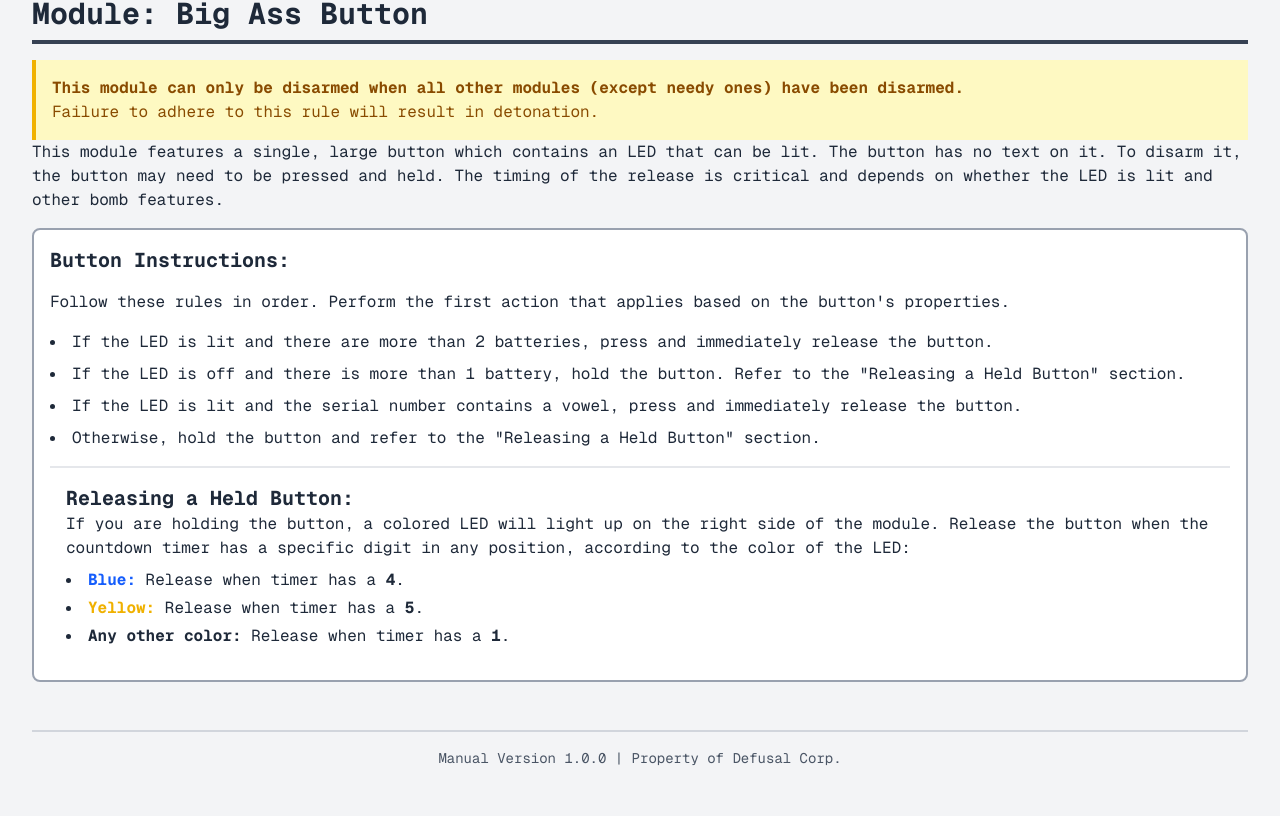
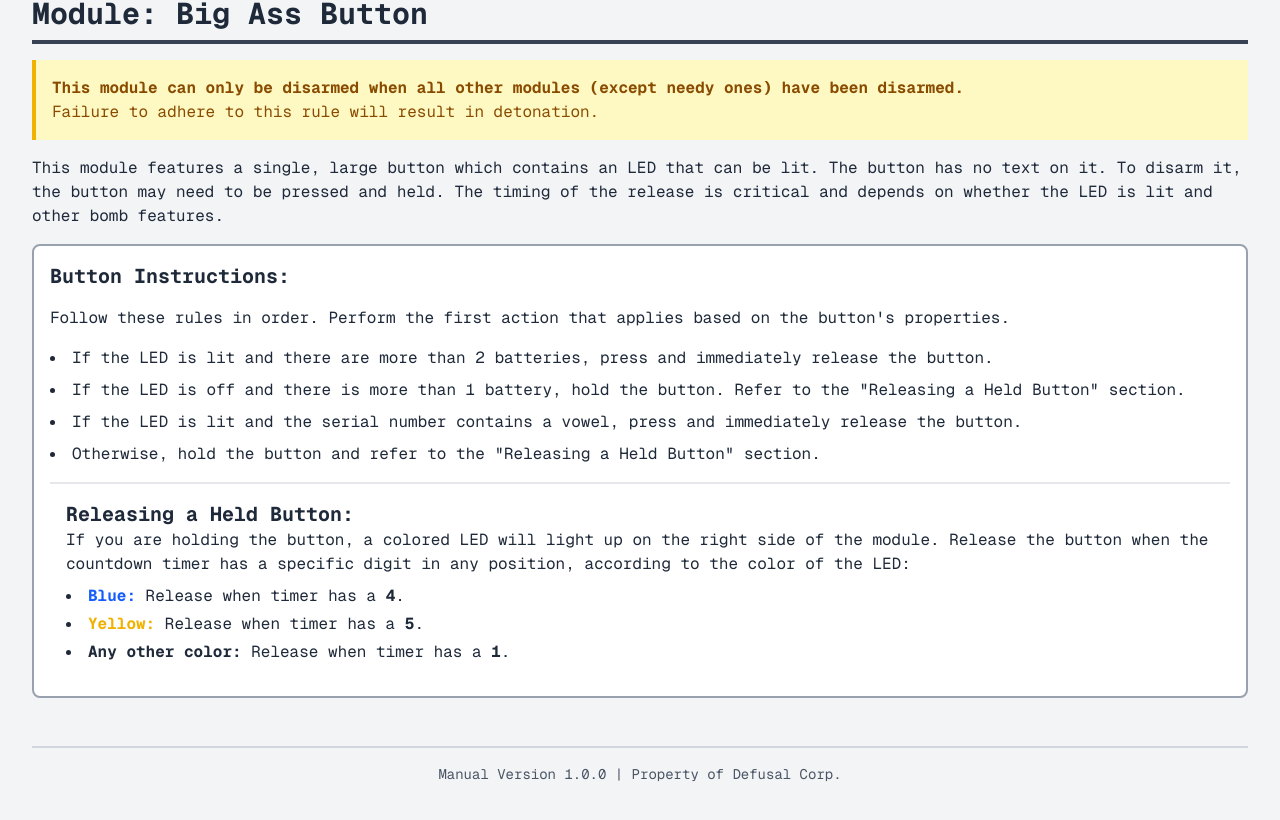
Before and after one commit to Jayx2u/blind-defusal, a Next.js app in the folder manual-web/: page / in a window 1280 px wide. Shown: the part 4287-5107 px from the top of the page. Built offline with nearby package versions, Linux system fonts and the light colour scheme.

Commit message:
Actually fix the spacing

```diff
--- a/manual-web/src/app/page.tsx
+++ b/manual-web/src/app/page.tsx
@@ -298,11 +298,9 @@ export default function Home() {
           </h2>
           <div className="space-y-4">
             <div className="bg-yellow-100 border-l-4 border-yellow-500 text-yellow-800 p-4" role="alert">
-                <p className="font-bold">This module can only be disarmed when all other modules (except needy ones) have been disarmed.</p>
-                <p>Failure to adhere to this rule will result in detonation.</p>
-              </div>
-          </div>
-          <div className="space-y-4">
+              <p className="font-bold">This module can only be disarmed when all other modules (except needy ones) have been disarmed.</p>
+              <p>Failure to adhere to this rule will result in detonation.</p>
+            </div>
             <p>
               This module features a single, large button which contains an LED that can be lit. The button has no text on it. To disarm it, the button may need to be pressed and held. The timing of the release is critical and depends on whether the LED is lit and other bomb features.
             </p>
```
